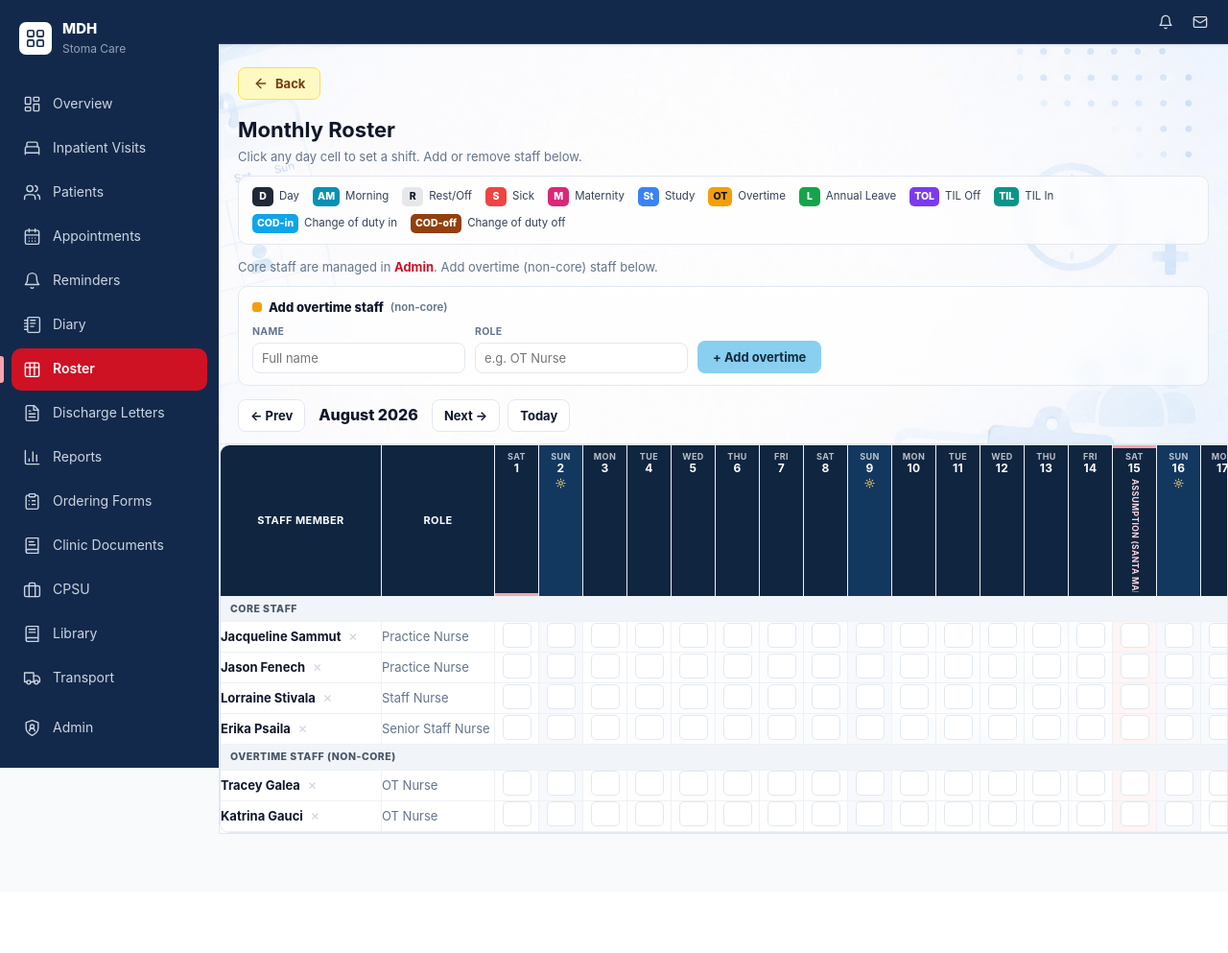
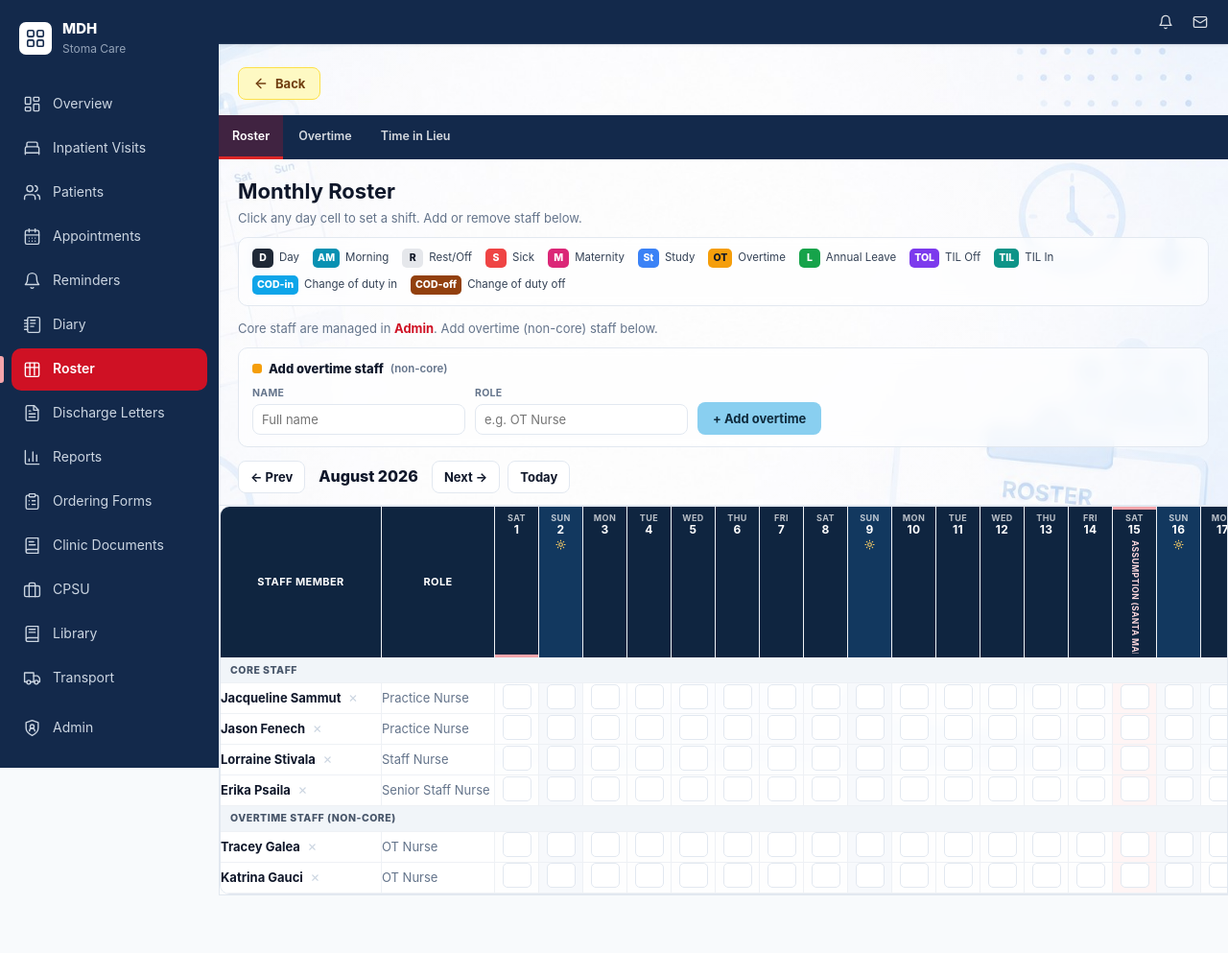
Before and after one commit to jasonfenech118-ctrl/dashborad, a Django app: page /roster/ in a window 1280 px wide. Shown: the whole page at 96% size. Before the commit the page ends 869 px from the top, so only its background shows below. Run offline with Django 5.2, Linux system fonts and the light colour scheme; data comes from the database, SQL or seed files in the repository; data that the repository does not hold is empty.

Commit message:
Roster: add Roster / Overtime / Time in Lieu tab navigation (#153)
* Make roster calendar full-width and increase table font size

* Roster: widen day cells to 46px, strip 'Feast of' from holiday names

* Add Roster/Overtime/Time in Lieu tab bar to roster page

---------

Co-authored-by: Claude <noreply@anthropic.com>

```diff
--- a/backend/templates/clinic/roster.html
+++ b/backend/templates/clinic/roster.html
@@ -90,9 +90,40 @@
   .pal.clear{grid-column:1/-1;background:#f1f5f9;color:#475569;}
   .hint{font-size:12px;color:var(--muted);margin-bottom:6px;}
 
-  @media print{ .rost-bar .navbtn,.addbox,.rm,#palette{display:none !important;} }
+  /* ---- tab bar ---- */
+  .rost-tabbar{
+    background:var(--navy);display:flex;align-items:stretch;gap:2px;min-height:46px;
+    position:sticky;top:46px;z-index:40;
+    /* break fully out of the centred wrap to span the whole main area */
+    width:calc(100vw - var(--sidebar));
+    margin-left:calc(-1 * max(0px,(100vw - var(--sidebar) - 1100px)/2) - 20px);
+    margin-bottom:18px;
+  }
+  .rost-tabbar button{
+    color:#fff;background:none;border:none;font-size:12.5px;font-weight:600;opacity:.82;
+    padding:0 14px;white-space:nowrap;border-bottom:3px solid transparent;
+    cursor:pointer;font-family:inherit;display:flex;align-items:center;transition:.15s;
+  }
+  .rost-tabbar button:hover{opacity:1;background:rgba(207,17,36,.18);}
+  .rost-tabbar button.active{opacity:1;background:rgba(207,17,36,.24);border-bottom-color:var(--red);}
+  /* placeholder sections */
+  .sec-placeholder{padding:40px 20px;text-align:center;color:var(--muted);font-size:13px;}
+  .sec-placeholder svg{width:38px;height:38px;stroke:#94a3b8;fill:none;stroke-width:1.6;stroke-linecap:round;stroke-linejoin:round;margin-bottom:10px;}
+  .sec-placeholder p{margin:4px 0 0;font-weight:600;color:var(--ink);}
+  .sec-placeholder span{font-size:12.5px;}
+
+  @media print{ .rost-bar .navbtn,.addbox,.rm,#palette,.rost-tabbar{display:none !important;} }
 </style>
 
+<!-- ===== TAB BAR ===== -->
+<nav class="rost-tabbar" aria-label="Roster views">
+  <button class="active" data-sec="sec-roster">Roster</button>
+  <button data-sec="sec-overtime">Overtime</button>
+  <button data-sec="sec-timelieu">Time in Lieu</button>
+</nav>
+
+<!-- ===== SECTION: Monthly Roster ===== -->
+<div id="sec-roster">
 <h1 style="margin-bottom:2px;">Monthly Roster</h1>
 <p class="muted" style="font-size:13px;">Click any day cell to set a shift. Add or remove staff below.</p>
 
@@ -151,8 +182,28 @@
     </tbody>
   </table>
 </div>
+{% endif %}
+</div><!-- /#sec-roster -->
 
-{% endif %}
+<!-- ===== SECTION: Overtime ===== -->
+<div id="sec-overtime" style="display:none;">
+  <h1 style="margin-bottom:2px;">Overtime</h1>
+  <p class="muted" style="font-size:13px;">Log and review overtime hours for staff.</p>
+  <div class="sec-placeholder">
+    <svg viewBox="0 0 24 24"><circle cx="12" cy="12" r="10"/><polyline points="12 6 12 12 16 14"/></svg>
+    <p>Coming soon</p><span>Overtime tracking will appear here.</span>
+  </div>
+</div>
+
+<!-- ===== SECTION: Time in Lieu ===== -->
+<div id="sec-timelieu" style="display:none;">
+  <h1 style="margin-bottom:2px;">Time in Lieu</h1>
+  <p class="muted" style="font-size:13px;">Track compensatory time off for staff.</p>
+  <div class="sec-placeholder">
+    <svg viewBox="0 0 24 24"><rect width="18" height="18" x="3" y="4" rx="2"/><path d="M3 10h18"/><path d="M8 2v4"/><path d="M16 2v4"/></svg>
+    <p>Coming soon</p><span>Time in Lieu records will appear here.</span>
+  </div>
+</div>
 
 <!-- Shift code palette (shown on cell click) -->
 <div id="palette" class="palette" style="display:none;">
@@ -212,5 +263,21 @@
   document.addEventListener('click', hide);
   window.addEventListener('scroll', hide, true);
 })();
+
+// ---- Tab switching ----
+(function(){
+  var tabs = document.querySelectorAll('.rost-tabbar button');
+  var sections = ['sec-roster','sec-overtime','sec-timelieu'];
+  tabs.forEach(function(btn){
+    btn.addEventListener('click', function(){
+      tabs.forEach(function(t){ t.classList.remove('active'); });
+      btn.classList.add('active');
+      sections.forEach(function(id){
+        var el = document.getElementById(id);
+        if(el) el.style.display = (id === btn.dataset.sec) ? '' : 'none';
+      });
+    });
+  });
+})();
 </script>
 {% endblock %}
```
